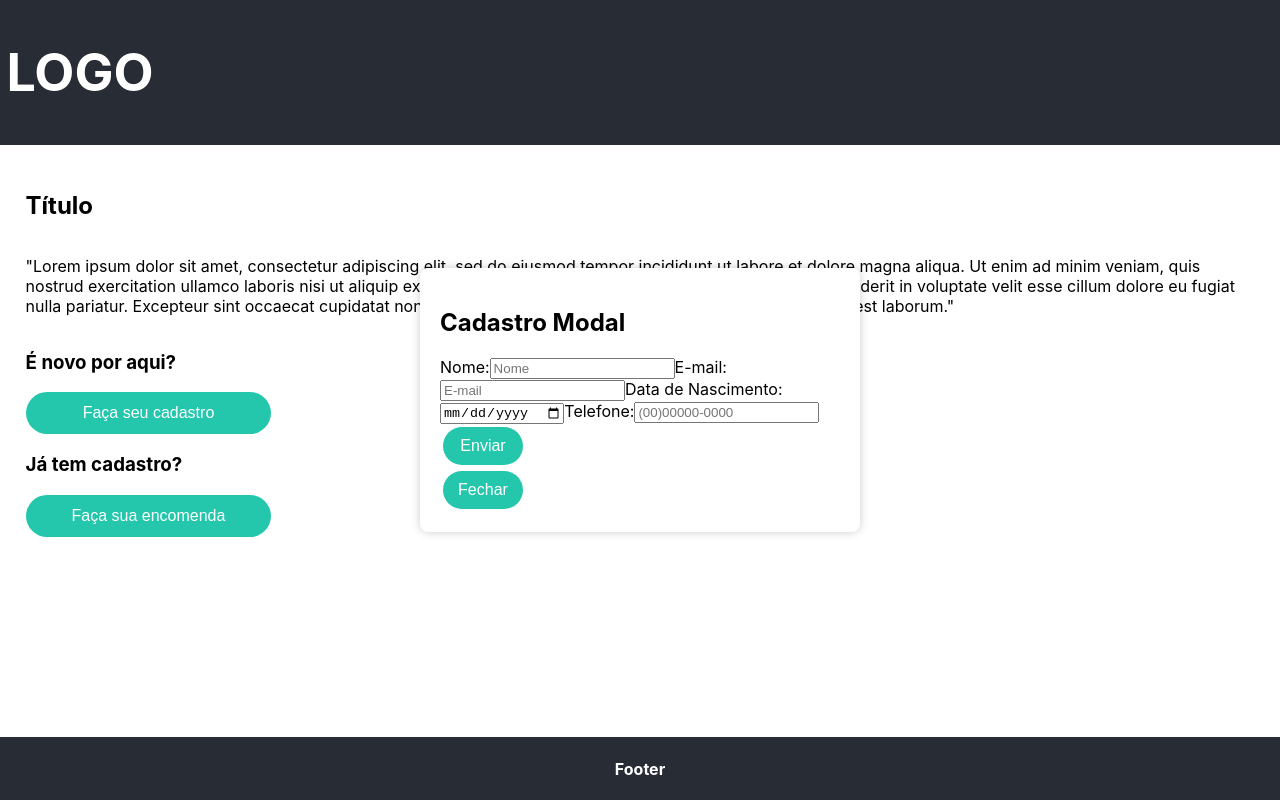
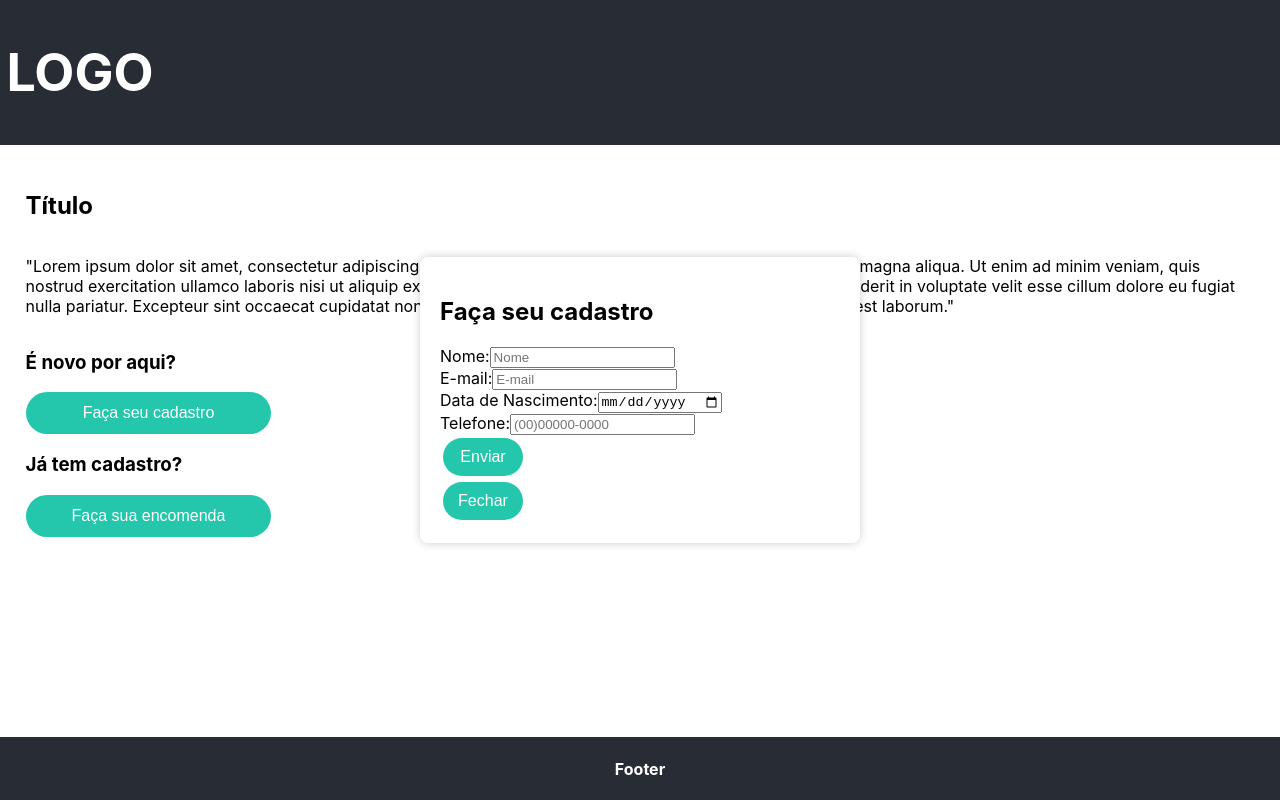
Before and after one commit to casscannelle/hoc-reactform, a React (Create React App) app: page / in a window 1280 px wide. Both pictures are taken after a click on the button "Faça seu cadastro". Built offline with nearby package versions, Linux system fonts and the light colour scheme.

Commit message:
modal componente

```diff
--- a/src/App.js
+++ b/src/App.js
@@ -1,75 +1,13 @@
 import React, { useState } from 'react';
 import './App.css';
-import FormInscricao from './components/FormInscricao/FormInscricao';
-import FormEncomenda from './components/FormEncomenda/FormEncomenda';
+import Modal from './components/Modal/Modal';
 
 const App = () => {
-  const [isCadastroModalOpen, setIsCadastroModalOpen] = useState(false);
-  const [isEncomendaModalOpen, setIsEncomendaModalOpen] = useState(false);
 
-  const openCadastroModal = () => {
-    setIsCadastroModalOpen(true);
-  };
-
-  const closeCadastroModal = () => {
-    setIsCadastroModalOpen(false);
-  };
-
-  const openEncomendaModal = () => {
-    setIsEncomendaModalOpen(true);
-  };
-
-  const closeEncomendaModal = () => {
-    setIsEncomendaModalOpen(false);
-  };
 
   return (
-    <div className="App">
-      <div>
-          {/* Dados da página */}
-          <header className="App-header">
-            <h1>LOGO</h1>
-          </header>
-      </div>
-      <div className="content">
-
-        <h2>Título</h2>
-        <p>"Lorem ipsum dolor sit amet, consectetur adipiscing elit, sed do eiusmod tempor incididunt ut labore et dolore magna aliqua. Ut enim ad minim veniam, quis nostrud exercitation ullamco laboris nisi ut aliquip ex ea commodo consequat. Duis aute irure dolor in reprehenderit in voluptate velit esse cillum dolore eu fugiat nulla pariatur. Excepteur sint occaecat cupidatat non proident, sunt in culpa qui officia deserunt mollit anim id est laborum."</p>
-        <span>
-          <h3>É novo por aqui?</h3>
-          <button className='btn' onClick={ () => {openCadastroModal(); closeEncomendaModal()}}>Faça seu cadastro</button>
-        </span>
-        <span>
-          <h3>Já tem cadastro?</h3>
-          <button className='btn' onClick={ () => {openEncomendaModal(); closeCadastroModal()}}>Faça sua encomenda</button>
-        </span>
-
-      </div>
-      {/* Modais */}
-      {isCadastroModalOpen && (
-        <div className="modal">
-          <div className="modal-content">
-            <h2>Cadastro Modal</h2>
-            <FormInscricao />
-            <button className='btn-modal' onClick={closeCadastroModal}>Fechar</button>
-          </div>
-        </div>
-      )}
-
-      {isEncomendaModalOpen && (
-        <div className="modal">
-          <div className="modal-content">
-            <h2>Encomenda Modal</h2>
-            <FormEncomenda />
-            <button className='btn-modal' onClick={closeEncomendaModal}>Fechar</button>
-          </div>
-        </div>
-      )}
-      <div>
-          <footer className='footer'>
-        <h4>Footer</h4>
-          </footer>
-      </div>
+    <div>
+      <Modal />
   </div>
 
 );
--- a/src/components/FormInscricao/FormInscricao.js
+++ b/src/components/FormInscricao/FormInscricao.js
@@ -49,7 +49,8 @@ const FormInscricao = () => {
     return (
         <div className="form-container">
             <form onSubmit={onSubmit} className="space-y-8">
-                <label>Nome:</label>
+                <div>
+                    <label>Nome:</label>
                     <input
                     value={nome}
                     onChange={(e) => setNome(e.target.value)}
@@ -59,7 +60,9 @@ const FormInscricao = () => {
                     required
                     />
                     {!errors.hasOwnProperty('nome') ? null : <p className="error-message">{errors.nome}</p>}
-                <label>E-mail:</label>
+                </div>
+                <div>
+                    <label>E-mail:</label>
                     <input
                     value={email}
                     onChange={(e) => setEmail(e.target.value)}
@@ -68,7 +71,9 @@ const FormInscricao = () => {
                     placeholder="E-mail"
                     required
                     />
-                <label>Data de Nascimento:</label>
+                </div>
+                <div>
+                    <label>Data de Nascimento:</label>
                     <input
                     value={aniversario}
                     onChange={(e) => setAniversario(e.target.value)}
@@ -77,7 +82,9 @@ const FormInscricao = () => {
                     placeholder=""
                     required
                     />
-                <label>Telefone:</label>
+                </div>
+                <div>
+                    <label>Telefone:</label>
                     <input
                     value={telefone}
                     onChange={(e) => setTelefone(e.target.value)}
@@ -87,9 +94,12 @@ const FormInscricao = () => {
                     required
                     />
                     {!errors.hasOwnProperty('telefone') ? null : <p className="error-message">{errors.telefone}</p>}
-                <button className="btn-modal" type="submit" disabled={isSubmitting}>
+                </div>
+                <div>
+                    <button className="btn-modal" type="submit" disabled={isSubmitting}>
                     Enviar
                 </button>
+                </div>
             </form>
         </div>
 
--- /dev/null
+++ b/src/components/Modal/Modal.js
@@ -0,0 +1,77 @@
+import React, { useState } from 'react';
+import FormEncomenda from '../FormEncomenda/FormEncomenda';
+import FormInscricao from '../FormInscricao/FormInscricao';
+
+const Modal = () => {
+    const [isCadastroModalOpen, setIsCadastroModalOpen] = useState(false);
+    const [isEncomendaModalOpen, setIsEncomendaModalOpen] = useState(false);
+
+    const openCadastroModal = () => {
+      setIsCadastroModalOpen(true);
+    };
+
+    const closeCadastroModal = () => {
+      setIsCadastroModalOpen(false);
+    };
+
+    const openEncomendaModal = () => {
+      setIsEncomendaModalOpen(true);
+    };
+
+    const closeEncomendaModal = () => {
+      setIsEncomendaModalOpen(false);
+    };
+
+    return (
+      <div className="App">
+        <div>
+            {/* Dados da página */}
+            <header className="App-header">
+              <h1>LOGO</h1>
+            </header>
+        </div>
+        <div className="content">
+
+          <h2>Título</h2>
+          <p>"Lorem ipsum dolor sit amet, consectetur adipiscing elit, sed do eiusmod tempor incididunt ut labore et dolore magna aliqua. Ut enim ad minim veniam, quis nostrud exercitation ullamco laboris nisi ut aliquip ex ea commodo consequat. Duis aute irure dolor in reprehenderit in voluptate velit esse cillum dolore eu fugiat nulla pariatur. Excepteur sint occaecat cupidatat non proident, sunt in culpa qui officia deserunt mollit anim id est laborum."</p>
+          <span>
+            <h3>É novo por aqui?</h3>
+            <button className='btn' onClick={ () => {openCadastroModal(); closeEncomendaModal()}}>Faça seu cadastro</button>
+          </span>
+          <span>
+            <h3>Já tem cadastro?</h3>
+            <button className='btn' onClick={ () => {openEncomendaModal(); closeCadastroModal()}}>Faça sua encomenda</button>
+          </span>
+
+        </div>
+        {/* Modais */}
+        {isCadastroModalOpen && (
+          <div className="modal">
+            <div className="modal-content">
+              <h2>Faça seu cadastro</h2>
+              <FormInscricao />
+              <button className='btn-modal' onClick={closeCadastroModal}>Fechar</button>
+            </div>
+          </div>
+        )}
+
+        {isEncomendaModalOpen && (
+          <div className="modal">
+            <div className="modal-content">
+              <h2>Faça sua encomenda</h2>
+              <FormEncomenda />
+              <button className='btn-modal' onClick={closeEncomendaModal}>Fechar</button>
+            </div>
+          </div>
+        )}
+        <div>
+            <footer className='footer'>
+          <h4>Footer</h4>
+            </footer>
+        </div>
+    </div>
+
+  );
+  }
+
+  export default Modal;
```
Also changed, not shown: src/components/withModal/withModal.js (added, +38 -0 lines).
